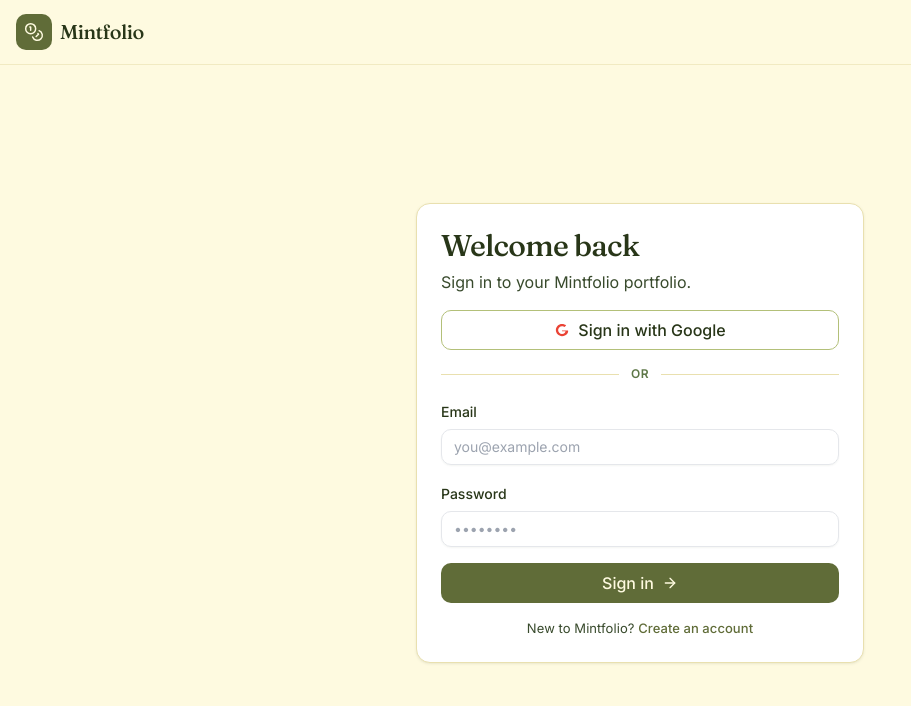
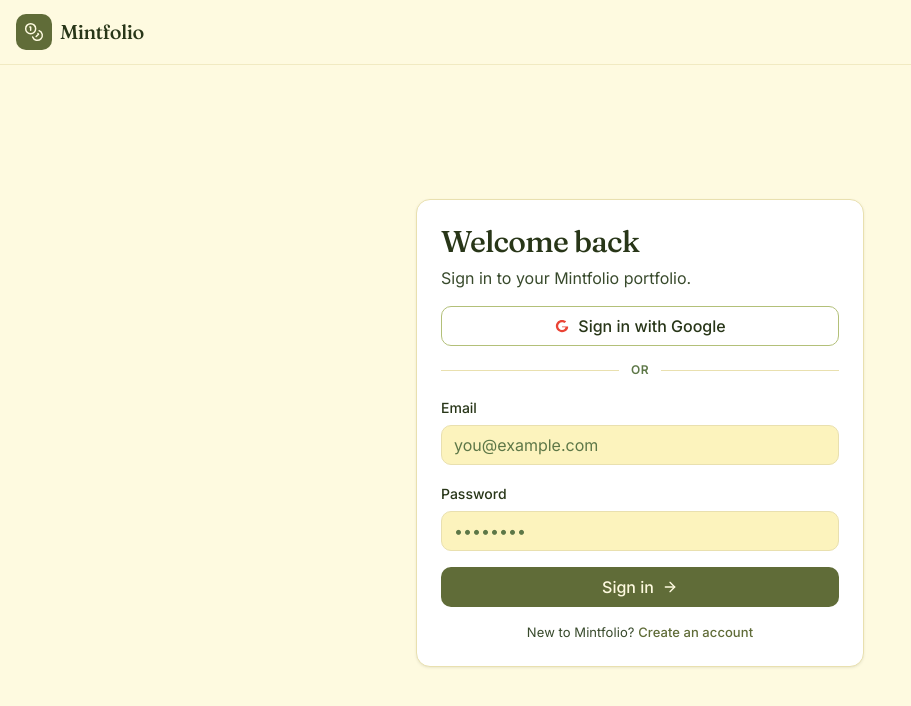
Before and after one commit to aa055/mintfolio-web, a Next.js app: page /login in a window 1280 px wide. Shown: the top 706 px of the page, without its empty margins (0-911 px from the left). Built offline with nearby package versions, Linux system fonts and the light colour scheme.

Commit message:
add Input component for reusable input field functionality

```diff
--- /dev/null
+++ b/components/ui/input.tsx
@@ -0,0 +1,26 @@
+import * as React from "react";
+import { cn } from "@/lib/utils";
+
+const Input = React.forwardRef<HTMLInputElement, React.ComponentProps<"input">>(
+  ({ className, type, ...props }, ref) => {
+    return (
+      <input
+        type={type}
+        ref={ref}
+        className={cn(
+          "flex h-10 w-full rounded-md border border-border bg-surface-muted px-3 py-2 text-body-sm text-foreground",
+          "placeholder:text-foreground-subtle",
+          "focus-visible:outline-none focus-visible:border-border-strong focus-visible:ring-2 focus-visible:ring-ring focus-visible:ring-offset-2 focus-visible:ring-offset-background",
+          "transition-colors duration-fast",
+          "disabled:cursor-not-allowed disabled:opacity-50",
+          "file:border-0 file:bg-transparent file:text-body-sm file:font-medium",
+          className,
+        )}
+        {...props}
+      />
+    );
+  },
+);
+Input.displayName = "Input";
+
+export { Input };
```
